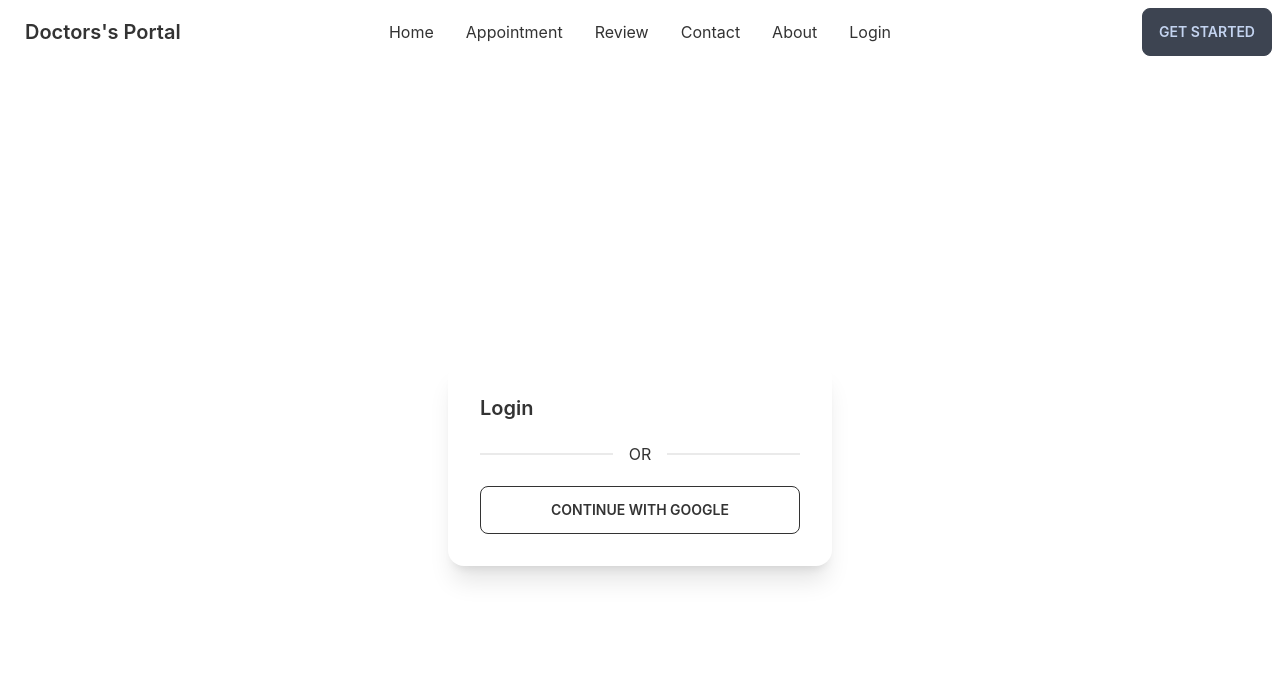
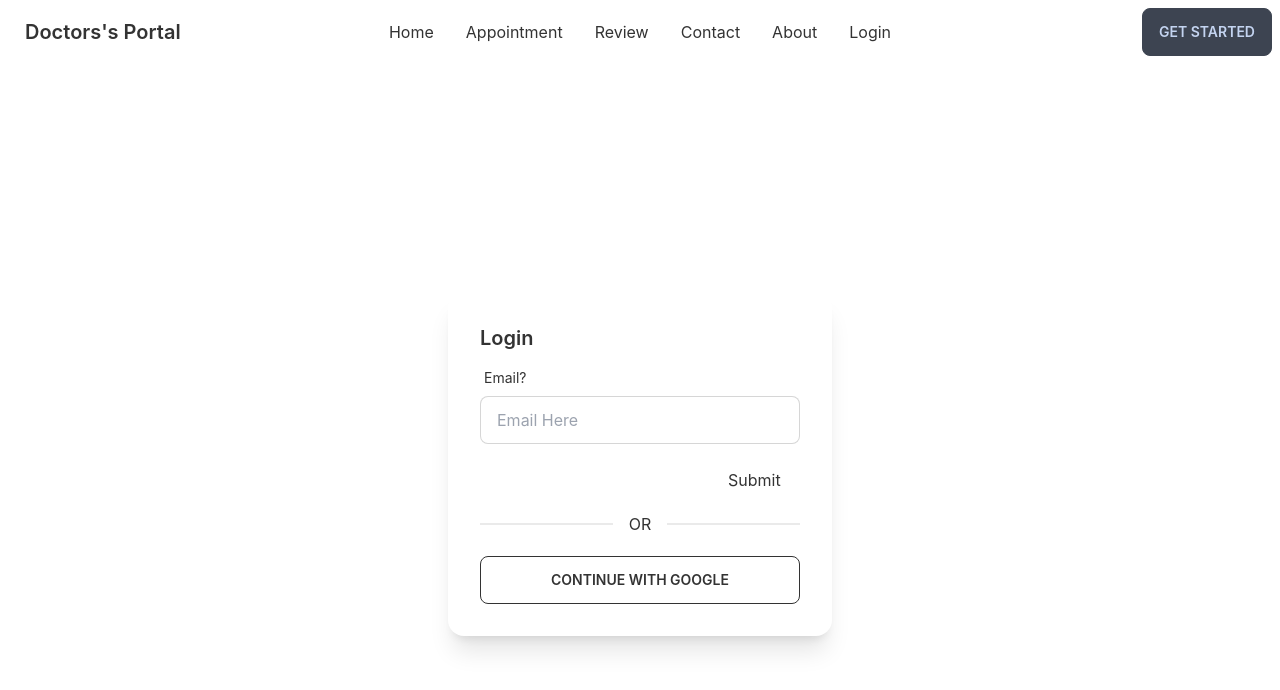
Before and after one commit to RAHUL573769/doctorPortalClientSide, a React (Create React App) app: page /login in a window 1280 px wide. Shown: the top 690 px of the page. Built offline with nearby package versions, Linux system fonts and the light colour scheme.

Commit message:
packages32 added

```diff
--- a/src/Components/Login/Login.js
+++ b/src/Components/Login/Login.js
@@ -1,20 +1,55 @@
 import React from "react";
 import auth from "../../Firebase/Firebaseinit";
-
+import { useForm } from "react-hook-form";
 import { useSignInWithGoogle } from "react-firebase-hooks/auth";
 
 const Login = () => {
   const [signInWithGoogle, user1, loading1, error1] = useSignInWithGoogle(auth);
 
+  const {
+    register,
+    formState: { errors },
+    handleSubmit,
+  } = useForm();
+
   if (user1) {
     console.log(user1);
   }
+  const onSubmit = (data) => console.log(data);
 
   return (
     <div className="flex h-screen justify-center items-center">
       <div className="card w-96 bg-base-100 shadow-xl">
         <div className="card-body">
           <h2 className="card-title text-center ">Login</h2>
+
+          <form onSubmit={handleSubmit(onSubmit)}>
+            <div class="form-control w-full max-w-xs">
+              <label class="label">
+                <span class="label-text">Email?</span>
+              </label>
+              <input
+                type="email"
+                placeholder="Email Here"
+                class="input input-bordered w-full max-w-xs"
+                {...register("email", {
+                  pattern: {
+                    value: /[A-Za-z]{3}/,
+                    message: "error message", // JS only: <p>error message</p> TS only support string
+                  },
+                })}
+              />
+            </div>
+
+            <input />
+            {errors.firstName?.type === "required" && "First name is required"}
+
+            <input {...register("lastName", { required: true })} />
+            {errors.lastName && "Last name is required"}
+
+            <input type="submit" />
+          </form>
+
           <div className="divider">OR</div>
           <button
             onClick={() => signInWithGoogle()}
```
